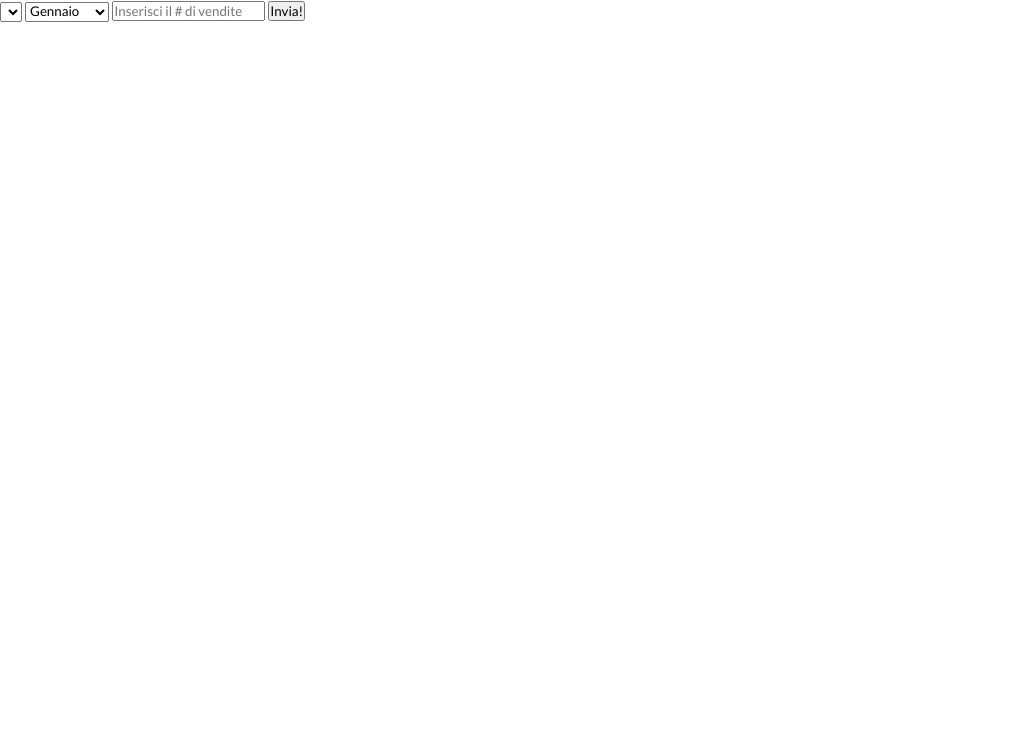
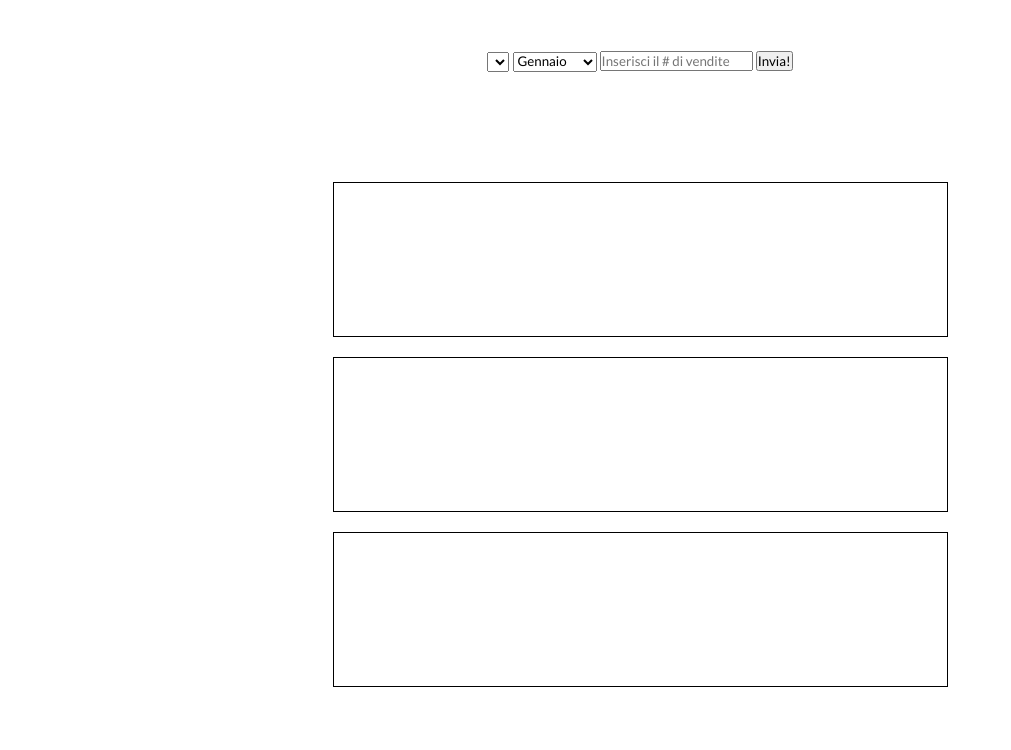
Before and after one commit to Zappykeyboard/rest-chartbool, a plain HTML site: page index.html in a window 1280 px wide. Shown: the whole page, without its empty margins (0-1011 px from the left). Drawn offline with nearby package versions, Linux system fonts and the light colour scheme; no server answers.

Commit message:
migliorato aspetto

```diff
--- a/index.html
+++ b/index.html
@@ -31,6 +31,7 @@
 </head>
 
 <body>
+  <div class="container">
   <form id="add-sales">
     <select name="" id="employee-select">
 
@@ -52,6 +53,8 @@
     <input type="text" id="sales-field" placeholder="Inserisci il # di vendite">
     <input type="button" value="Invia!" id="submit">
   </form>
+</div>
+  <div class="container">
     <div class="chart-container">
       <canvas id="line-chart"></canvas>
     </div>
@@ -61,7 +64,7 @@
     <div class="chart-container">
       <canvas id="bar-chart"></canvas>
     </div>
-
+  </div>
 
 </body>
 
--- a/style.css
+++ b/style.css
@@ -12,9 +12,19 @@
 .container {
 
   width: 100vw;
-  height: 100vh;
+
 
   padding: 50px 25px;
 
   overflow: hidden;
+  display: flex;
+  flex-direction: column;
+  justify-content: center;
+  align-items: center;
 }
+
+.chart-container{
+  width: 50%;
+  margin: 10px auto;
+  border: 1px solid black;
+}
```
Lines whose indentation alone changed are shown as unchanged.
